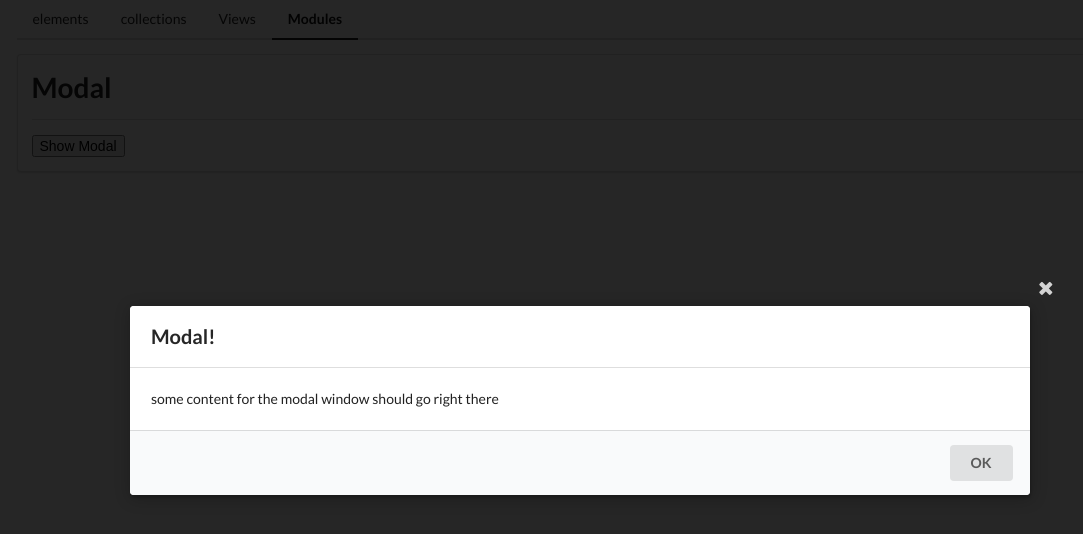
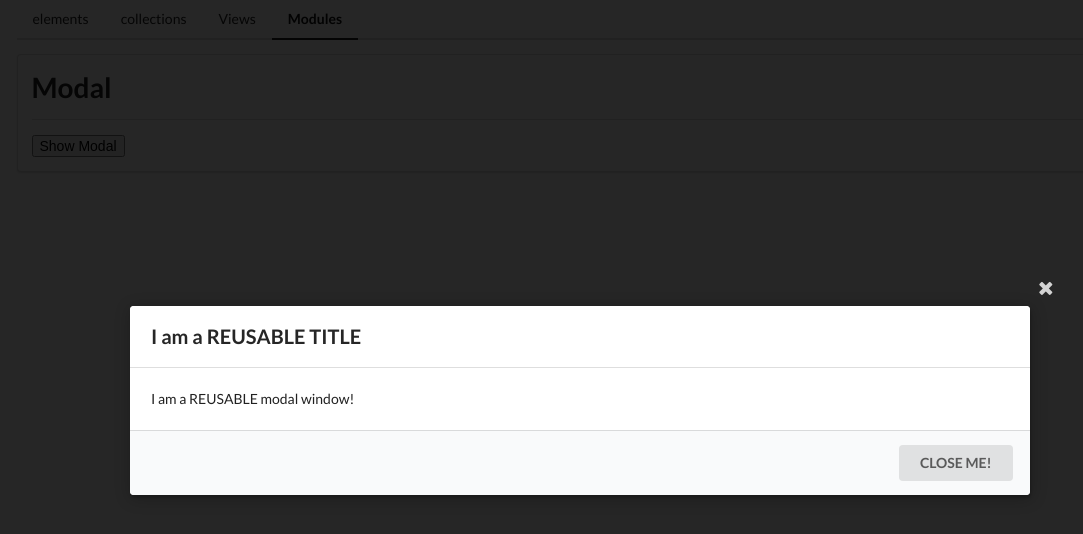
Before and after one commit to fundayluck/angular-comps, an Angular app: page /mods in a window 1280 px wide. Both pictures are taken after a click on the button "Show Modal". Shown: the top 534 px of the page, without its empty margins (60-1143 px from the left). Built offline with nearby package versions, Linux system fonts and the light colour scheme.

Commit message:
making the modal reusable

```diff
--- a/src/app/mods/modal/modal.component.css
+++ b/src/app/mods/modal/modal.component.css
@@ -0,0 +1,11 @@
+.actions:empty {
+  display: none;
+}
+
+.actions-default {
+  display: none;
+}
+
+.actions:empty + .actions-default {
+  display: block;
+}
--- a/src/app/mods/modal/modal.component.html
+++ b/src/app/mods/modal/modal.component.html
@@ -1,12 +1,15 @@
 <div (click)="onCloseClick()" class="ui dimmer visible active">
   <div (click)="$event.stopPropagation()" class="ui modal visible active">
     <i (click)="onCloseClick()" class="close icon"></i>
-    <div class="header">Modal!</div>
+    <div class="header"><ng-content select="[modalTitle]" /></div>
     <div class="content">
-      <p>some content for the modal window should go right there</p>
+      <ng-content />
+    </div>
+    <div class="actions actions-default">
+      <button (click)="onCloseClick()" class="ui button">OK</button>
     </div>
     <div class="actions">
-      <button (click)="onCloseClick()" class="ui button">OK</button>
+      <ng-content select="[modalFooter]" />
     </div>
   </div>
 </div>
--- a/src/app/mods/mods-home/mods-home.component.html
+++ b/src/app/mods/mods-home/mods-home.component.html
@@ -1,3 +1,9 @@
 <app-divider>Modal</app-divider>
 <button (click)="onClick()">Show Modal</button>
-<app-modal (close)="onClick()" *ngIf="modalOpen"></app-modal>
+<app-modal (close)="onClick()" *ngIf="modalOpen">
+  <div modalTitle>I am a REUSABLE TITLE</div>
+  <p>I am a REUSABLE modal window!</p>
+  <ng-container modalFooter>
+    <button class="ui button" (click)="onClick()">CLOSE ME!</button>
+  </ng-container>
+</app-modal>
```
